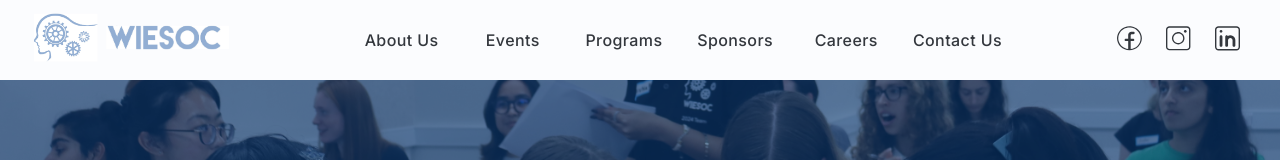
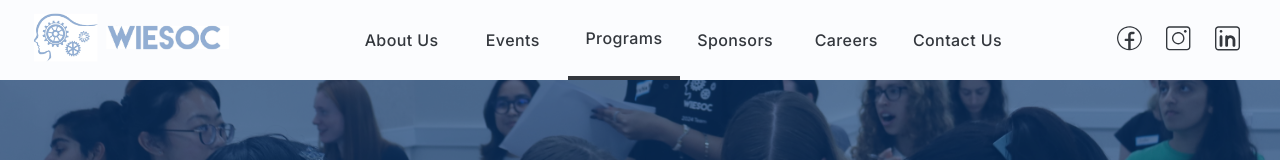
Before and after one commit to UNSW-WIESoc/website, a Next.js app: page /programs in a window 1280 px wide. Shown: the top 160 px of the page. Built offline with nearby package versions, Linux system fonts and the light colour scheme.

Commit message:
added underline to indicate curr page

```diff
--- a/components/NavBar.tsx
+++ b/components/NavBar.tsx
@@ -1,9 +1,11 @@
+'use client'
 import {Sheet, Stack, Typography} from '@mui/joy';
 import Image from 'next/image';
 import Link from 'next/link';
 import {Url} from 'next/dist/shared/lib/router/router';
 import {navData, socialsData} from '@/app/data';
 import React from 'react';
+import {usePathname} from "next/navigation";
 
 interface NavProps {
   title: string;
@@ -11,13 +13,15 @@ interface NavProps {
 }
 
 function NavItem({title, navigateTo}: NavProps) {
+  const activePage = usePathname();
   return (<Stack component={Link} href={navigateTo}
                  sx={{
                    alignContent: 'center',
                    width: '100%',
                    height: '100%',
                    textDecoration: 'none',
-                   '&:hover': {bgcolor: '#D1E2F8', opacity: '40%'}
+                   borderBottom: activePage === navigateTo ? '4px solid #33373D' : 'none',
+                   '&:hover': {bgcolor: '#D1E2F8', opacity: '40%', textDecoration: "none"}
                  }}>
       <Typography
         level='subtitle-light'
```
